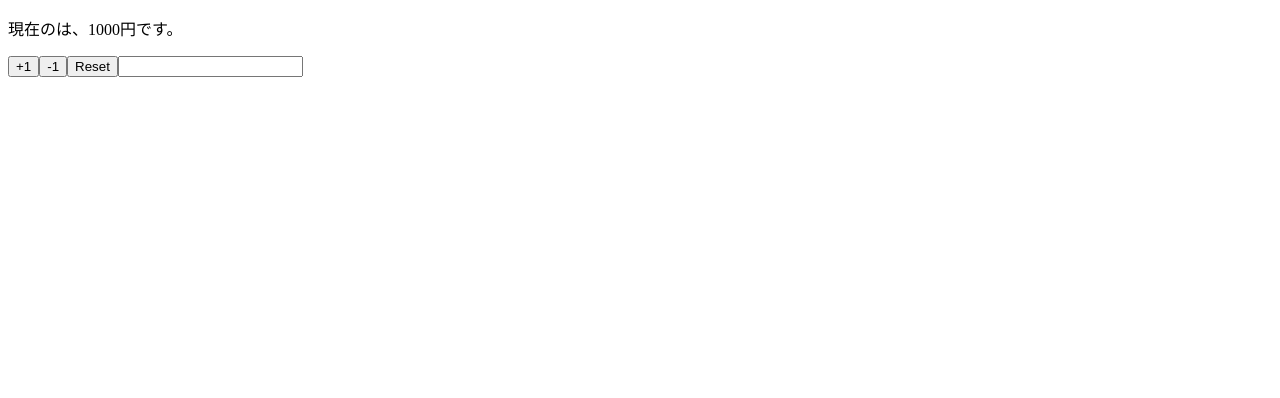
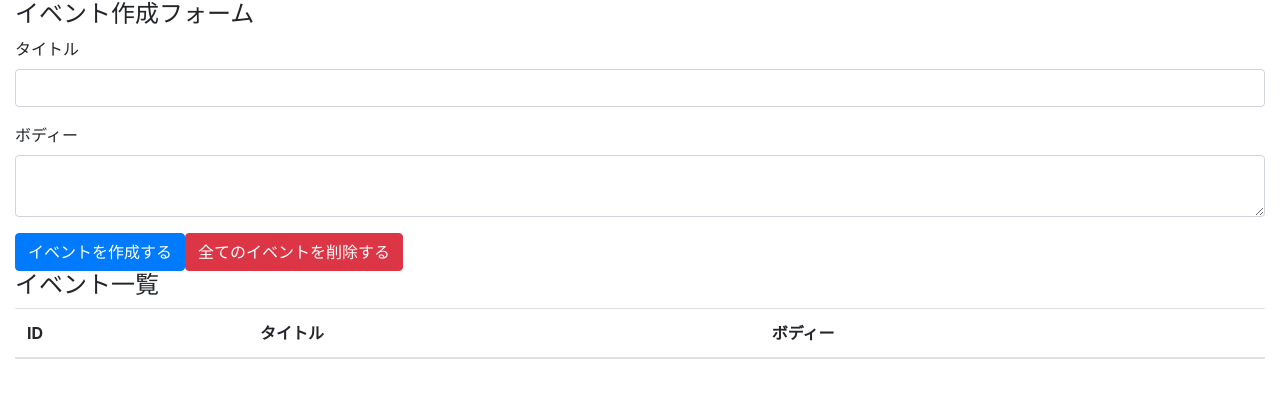
Before and after one commit to yasu0930/learn-react, a React (Create React App) app in the folder my-app/: page / in a window 1280 px wide. Shown: the top 398 px of the page. Built offline with nearby package versions, Linux system fonts and the light colour scheme.

Commit message:
create event form and event table with bootstrap

```diff
--- a/my-app/package.json
+++ b/my-app/package.json
@@ -6,6 +6,7 @@
     "@testing-library/jest-dom": "^5.11.4",
     "@testing-library/react": "^11.1.0",
     "@testing-library/user-event": "^12.1.10",
+    "bootstrap": "4.3.1",
     "react": "^17.0.2",
     "react-dom": "^17.0.2",
     "react-scripts": "4.0.3",
--- a/my-app/src/App.js
+++ /dev/null
@@ -1,35 +0,0 @@
-import React,{ useEffect, useState } from 'react'
-
-const App = props => {
-  const [state, setState] = useState(props)
-  const { name, price } = state
-
-  useEffect(() => {
-    console.log('This is like componentDidMount or componentDidMountUpdate')
-  })
-
-  useEffect(() => {
-    console.log('This is like componentDidMount')
-  }, [])
-
-  useEffect(() => {
-    console.log('This callback is for name only')
-  }, [name])
-
-  return(
-    <>
-      <p>現在の{name}は、{price}円です。</p>
-      <button onClick={() => setState({...state, price: price + 1})}>+1</button>
-      <button onClick={() => setState({...state, price: price - 1})}>-1</button>
-      <button onClick={() => setState(props)}>Reset</button>
-      <input value={name} onChange={e => setState({...state, name: e.target.value})}/>
-    </>
-  )
-}
-
-App.defaultProps = {
-  name: '',
-  price: 1000,
-}
-
-export default App
--- /dev/null
+++ b/my-app/src/components/App.js
@@ -0,0 +1,38 @@
+import React from 'react'
+import 'bootstrap/dist/css/bootstrap.min.css'
+
+const App = () => {
+  return(
+    <div className="container-fluid">
+      <h4>イベント作成フォーム</h4>
+      <form>
+        <div className="form-group">
+          <label htmlFor="formEventTitle">タイトル</label>
+          <input className="form-control" id="formEventTitle" />
+        </div>
+
+        <div className="form-group">
+          <label htmlFor="formEventBody">ボディー</label>
+          <textarea className="form-control" id="formEventBody" />
+        </div>
+
+        <button className="btn btn-primary">イベントを作成する</button>
+        <button className="btn btn-danger">全てのイベントを削除する</button>
+
+        <h4>イベント一覧</h4>
+        <table className="table table-hover">
+          <thead>
+            <tr>
+              <th>ID</th>
+              <th>タイトル</th>
+              <th>ボディー</th>
+            </tr>
+          </thead>
+          <tbody></tbody>
+        </table>
+      </form>
+    </div>
+  )
+}
+
+export default App
--- a/my-app/src/index.js
+++ b/my-app/src/index.js
@@ -1,5 +1,5 @@
 import React from 'react';
 import ReactDOM from 'react-dom';
-import App from './App'
+import App from './components/App'
 
 ReactDOM.render(<App />, document.getElementById('root'));
```
Also changed, not shown: 1 other file (tests, documents, lock files or other folders).
